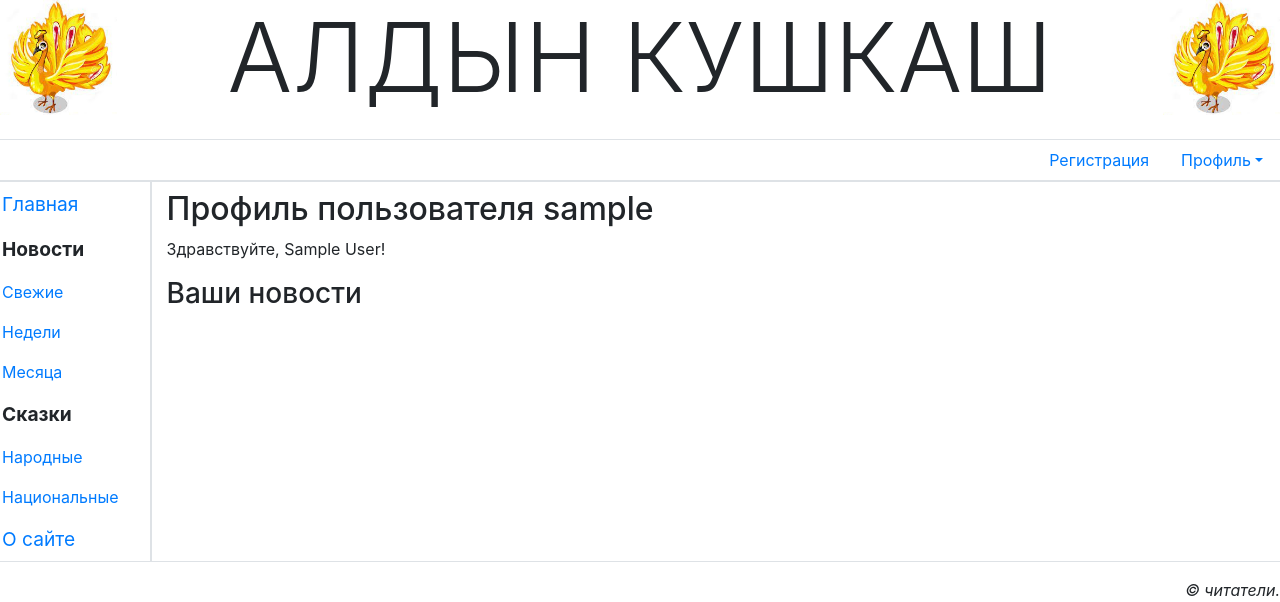
After one commit to AidysM/aldynkushkash, a Django app: page /accounts/profile/ in a window 1280 px wide. The commit adds this page. Shown: the top 602 px of the page. Run offline with Django 3.2, Linux system fonts and the light colour scheme; the visitor is signed in with stand-in values (Sample User, id 1); some libraries are stand-ins or nearby versions.

Commit message:
created logout, profile

```diff
--- a/main/urls.py
+++ b/main/urls.py
@@ -1,9 +1,11 @@
 from django.urls import path
 from .views import other_page
-from .views import index, AKLoginView
+from .views import index, AKLoginView, profile, AKLogoutView
 
 app_name = 'main'
 urlpatterns = [
+    path('accounts/logout/', AKLogoutView.as_view(), name='logout'),
+    path('accounts/profile/', profile, name='profile'),
     path('accounts/login/', AKLoginView.as_view(), name='login'),
     path('<str:page>/', other_page, name='other'),
     path('', index, name='index'),
--- a/main/views.py
+++ b/main/views.py
@@ -2,7 +2,9 @@ from django.shortcuts import render
 from django.http import HttpResponse, Http404
 from django.template import TemplateDoesNotExist
 from django.template.loader import get_template
-from django.contrib.auth.views import LoginView
+from django.contrib.auth.views import LoginView, LogoutView
+from django.contrib.auth.decorators import login_required
+from django.contrib.auth.mixins import LoginRequiredMixin
 
 def index(request):
     return render(request, 'main/index.html')
@@ -16,3 +18,10 @@ def other_page(request, page):
 
 class AKLoginView(LoginView):
     template_name = 'main/login.html'
+
+@login_required
+def profile(request):
+    return render(request, 'main/profile.html')
+
+class AKLogoutView(LoginRequiredMixin, LogoutView):
+    template_name = 'main/logout.html'
--- a/templates/layout/basic.html
+++ b/templates/layout/basic.html
@@ -25,11 +25,11 @@
                 <a class="nav-link dropdown-toggle" data-toggle="dropdown" href="#" role="button"
                    aria-haspopup="true" aria-expanded="false">Профиль</a>
                 <div class="dropdown-menu">
-                    <a class="dropdown-item" href="#">Мои новости</a>
+                    <a class="dropdown-item" href="{% url 'main:profile' %}">Мои новости</a>
                     <a class="dropdown-item" href="#">Изменить личные данные</a>
                     <a class="dropdown-item" href="#">Изменить пароль</a>
                     <div class="dropdown-divider"></div>
-                    <a class="dropdown-item" href="#">Выйти</a>
+                    <a class="dropdown-item" href="{% url 'main:logout' %}">Выйти</a>
                     <div class="dropdown-divider"></div>
                     <a class="dropdown-item" href="#">Удалить</a>
                 </div>
--- /dev/null
+++ b/templates/main/profile.html
@@ -0,0 +1,12 @@
+{% extends "layout/basic.html" %}
+
+{% block title %}Профиль пользователя{% endblock %}
+{% block content %}
+    <h2>Профиль пользователя {{ user.username }}</h2>
+    {% if user.first_name and user.last_name %}
+        <p>Здравствуйте, {{ user.first_name }} {{ user.last_name }}!</p>
+    {% else %}
+        <p>Здравствуйте!</p>
+    {% endif %}
+    <h3>Ваши новости</h3>
+{% endblock %}
```
Also changed, not shown: templates/main/logout.html (added, +7 -0 lines), 1 other file.
